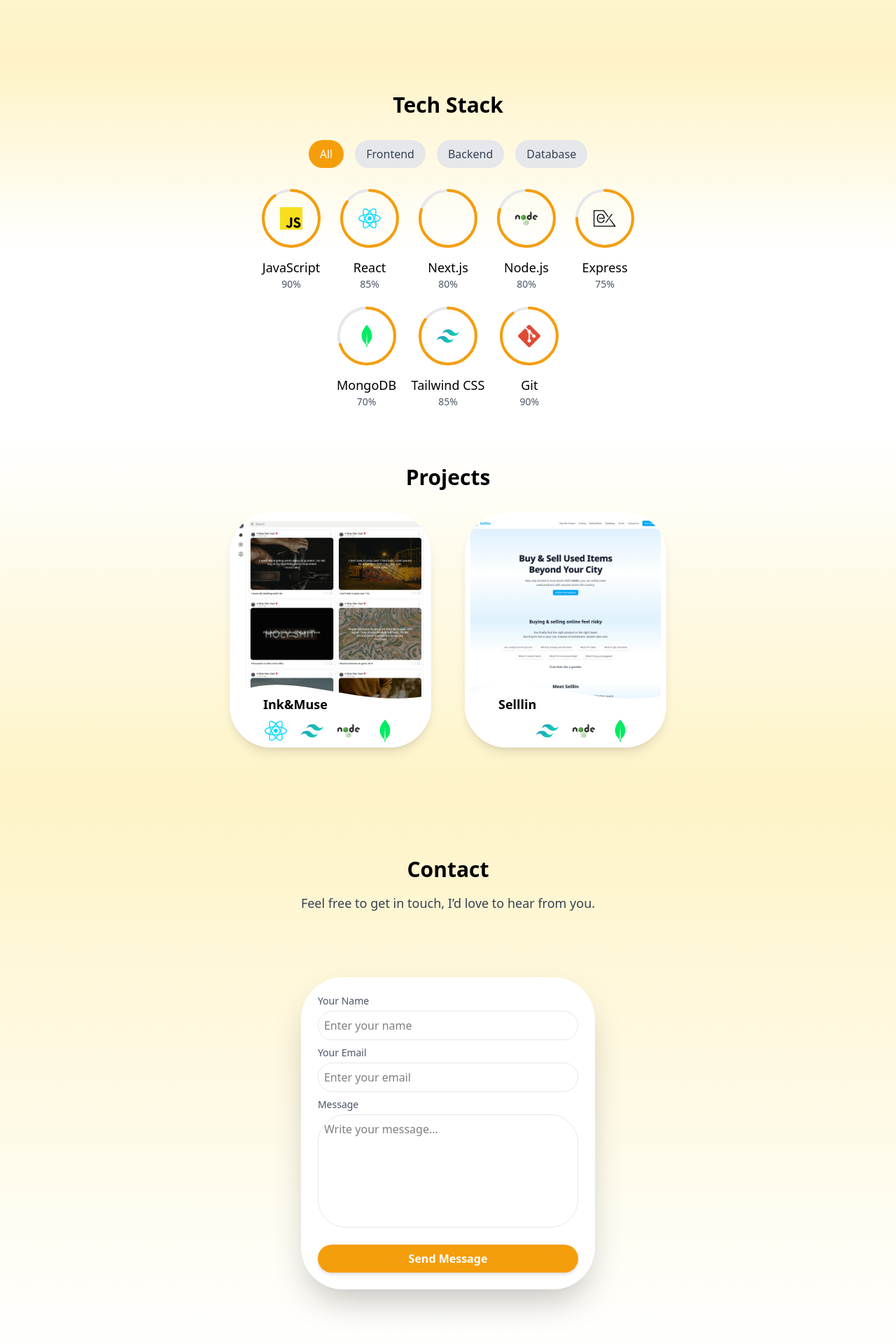
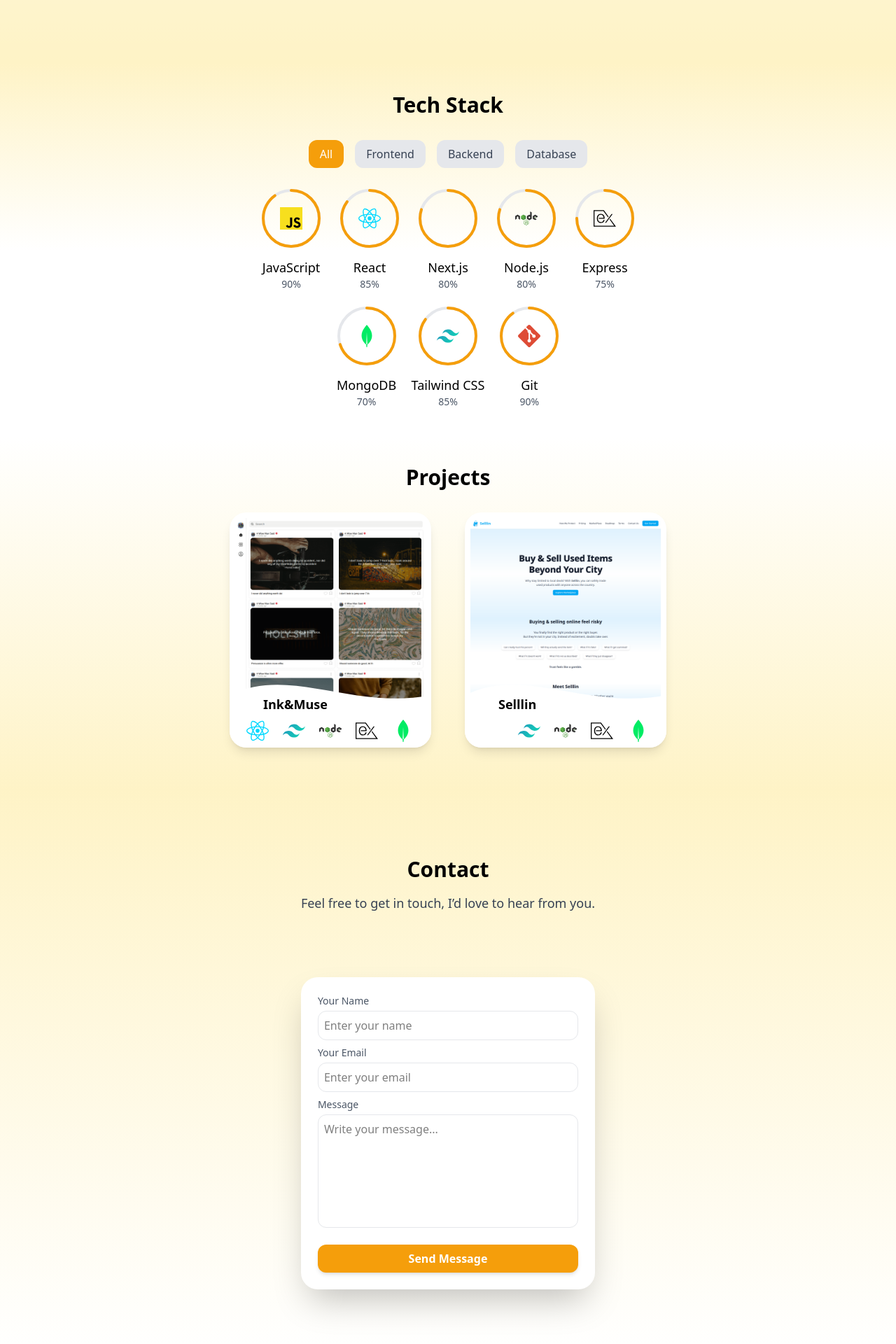
Before and after one commit to ravikourav/Portfolio, a React (Vite) app: page / in a window 1280 px wide. Shown: the part 658-2578 px from the top of the page at 70% size. Built offline with nearby package versions, Linux system fonts and the light colour scheme; some icons are missing; what @toolwind/corner-shape would draw is missing.

Commit message:
update ui for browser that dont support "corner-shape"

```diff
--- a/src/components/Skill.jsx
+++ b/src/components/Skill.jsx
@@ -1,10 +1,12 @@
 import { Icon } from "@iconify/react";
-import React, { useEffect } from "react";
+import { useEffect, useState } from "react";
 
 export default function Skill({ skill }) {
-  const [progress, setProgress] = React.useState(0);
+  const [progress, setProgress] = useState(0);
+
   const radius = 40;
   const stroke = 4;
+
   const circumference = radius * 2 * Math.PI;
 
   useEffect(() => {
@@ -14,6 +16,7 @@ export default function Skill({ skill }) {
     return () => clearTimeout(timer);
   }, [skill.level]);
 
+  // example progress = (90 / 100 = 0.9) * 100(circe)
   const strokeDashoffset = circumference - (progress / 100) * circumference;
 
   return (
--- a/src/pages/Home.jsx
+++ b/src/pages/Home.jsx
@@ -7,11 +7,15 @@ import { skills, projects } from "../utils/constant ";
 import { ReactTyped } from "react-typed";
 
 function Home() {
+  //checking fro cornershape support
+  const supportsCornerShape = CSS.supports("corner-shape", "squircle");
+
   const categories = ["All", "Frontend", "Backend", "Database"];
   const [activeCategory, setActiveCategory] = useState("All");
 
   return (
     <div className="bg-amber-100">
+      {/*Hero Section*/}
       <section
         id="home"
         className="flex flex-col-reverse md:flex-row w-full min-h-[750px] px-10 justify-center items-center bg-linear-to-b from-white bg-amber-100"
@@ -55,7 +59,11 @@ function Home() {
               <a
                 href="/Resume.pdf"
                 download="Ravi-Kourav-Resume.pdf"
-                className="bg-(--brand-primary) corner-squircle rounded-[50px] text-white px-4 py-2 hover:bg-(--brand-primary-dark) transition"
+                className={`bg-(--brand-primary) ${
+                  supportsCornerShape
+                    ? "corner-squircle rounded-[35px] "
+                    : "rounded-xl"
+                } text-white px-4 py-2 hover:bg-(--brand-primary-dark)`}
               >
                 Download Resume
               </a>
@@ -122,7 +130,11 @@ function Home() {
             <button
               key={cat}
               onClick={() => setActiveCategory(cat)}
-              className={`px-4 py-2 corner-squircle rounded-[50px] transition ${
+              className={`px-4 py-2 ${
+                supportsCornerShape
+                  ? "corner-squircle rounded-[35px] "
+                  : "rounded-xl"
+              } transition ${
                 activeCategory === cat
                   ? "bg-(--brand-primary) text-white"
                   : "bg-gray-200 text-gray-700 hover:bg-gray-300"
@@ -185,7 +197,11 @@ function Home() {
               }}
               transition={{ type: "spring", stiffness: 150, damping: 12 }}
               whileHover={{ y: -8, scale: 1.02 }}
-              className="max-w-[350px] bg-white corner-squircle rounded-[60px] shadow-lg hover:shadow-2xl cursor-pointer overflow-hidden group"
+              className={`max-w-[350px] bg-white ${
+                supportsCornerShape
+                  ? "corner-squircle rounded-[55px]"
+                  : "rounded-3xl"
+              } shadow-lg hover:shadow-2xl cursor-pointer overflow-hidden group`}
             >
               <div className="w-full h-60 sm:h-64 lg:h-72 overflow-hidden relative p-2">
                 <img
@@ -294,14 +310,22 @@ function Home() {
               stiffness: 150,
               damping: 12,
             }}
-            className="bg-white corner-squircle rounded-[60px] shadow-2xl p-6 space-y-2"
+            className={`bg-white ${
+              supportsCornerShape
+                ? "corner-squircle rounded-[50px]"
+                : "rounded-3xl"
+            } shadow-2xl p-6 space-y-2`}
           >
             <div className="flex flex-col max-w-2xl">
               <label className="text-sm text-gray-600 mb-1">Your Name</label>
               <input
                 type="text"
                 placeholder="Enter your name"
-                className="p-2 corner-squircle rounded-[50px] border border-gray-200 focus:ring-2 focus:ring-amber-400 outline-none transition"
+                className={`p-2 ${
+                  supportsCornerShape
+                    ? "corner-squircle rounded-[35px] "
+                    : "rounded-xl"
+                } border border-gray-200 focus:ring-2 focus:ring-amber-400 outline-none transition`}
               />
             </div>
             <div className="flex flex-col">
@@ -309,7 +333,11 @@ function Home() {
               <input
                 type="email"
                 placeholder="Enter your email"
-                className="p-2 corner-squircle rounded-[50px] border border-gray-200 focus:ring-2 focus:ring-amber-400 outline-none transition"
+                className={`p-2 ${
+                  supportsCornerShape
+                    ? "corner-squircle rounded-[35px] "
+                    : "rounded-xl"
+                } border border-gray-200 focus:ring-2 focus:ring-amber-400 outline-none transition`}
               />
             </div>
 
@@ -318,7 +346,11 @@ function Home() {
               <textarea
                 rows="6"
                 placeholder="Write your message..."
-                className="p-2 corner-squircle rounded-[40px] border border-gray-200 focus:ring-2 focus:ring-amber-400 outline-none transition resize-none"
+                className={`p-2 ${
+                  supportsCornerShape
+                    ? "corner-squircle rounded-[35px] "
+                    : "rounded-xl"
+                } border border-gray-200 focus:ring-2 focus:ring-amber-400 outline-none transition resize-none`}
               ></textarea>
             </div>
 
@@ -326,7 +358,11 @@ function Home() {
               whileHover={{ scale: 1.03 }}
               whileTap={{ scale: 0.97 }}
               transition={{ type: "spring", stiffness: 300, damping: 20 }}
-              className="w-full corner-squircle rounded-[50px] mt-4 bg-(--brand-primary)  text-white p-2  font-semibold shadow-md hover:bg-(--brand-primary-dark)"
+              className={`w-full ${
+                supportsCornerShape
+                  ? "corner-squircle rounded-[35px] "
+                  : "rounded-xl"
+              } mt-4 bg-(--brand-primary)  text-white p-2  font-semibold shadow-md hover:bg-(--brand-primary-dark)`}
             >
               Send Message
             </motion.button>
--- a/src/utils/constant .js
+++ b/src/utils/constant .js
@@ -43,6 +43,7 @@ const projects = [
       "logos:react",
       "logos:tailwindcss-icon",
       "logos:nodejs",
+      "simple-icons:express",
       "logos:mongodb-icon",
     ],
   },
@@ -54,6 +55,7 @@ const projects = [
       "skill-icons:nextjs-dark",
       "logos:tailwindcss-icon",
       "logos:nodejs",
+      "simple-icons:express",
       "logos:mongodb-icon",
     ],
   },
```
